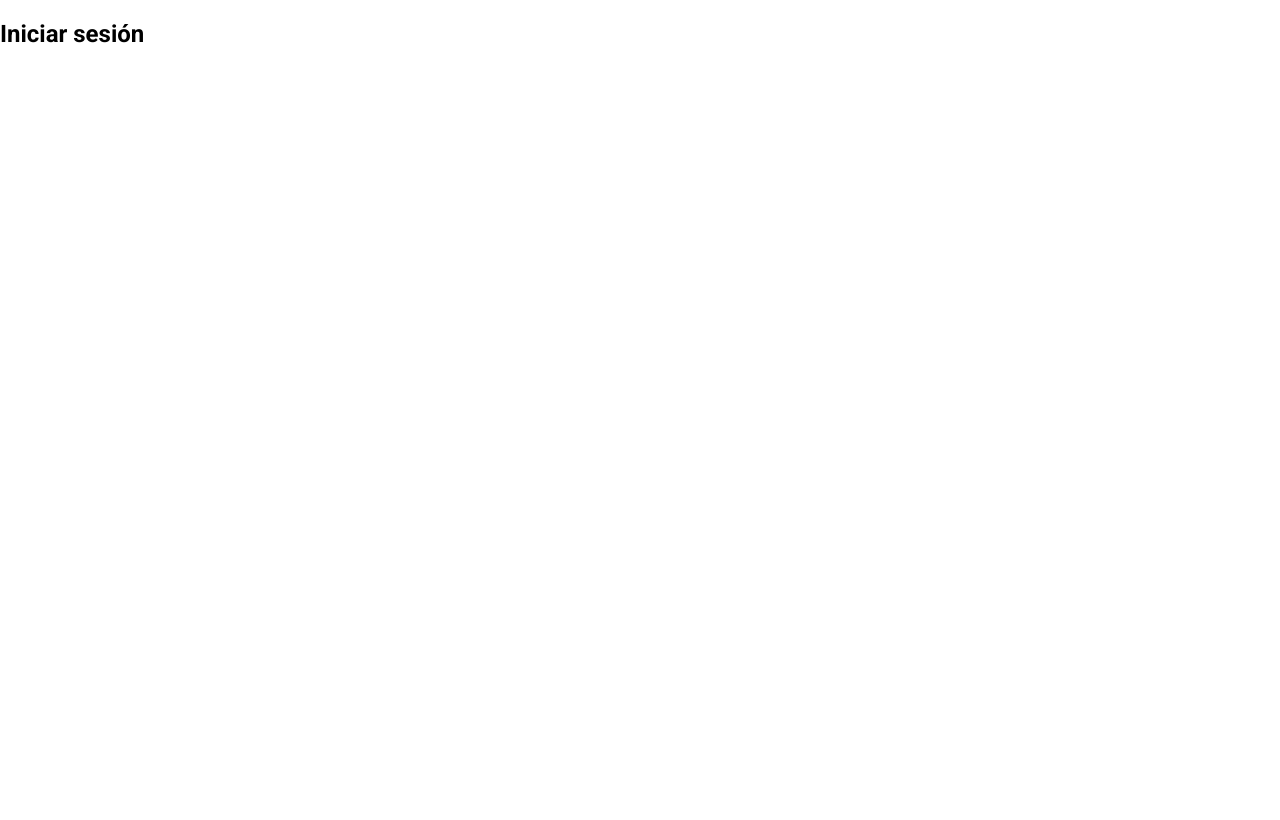
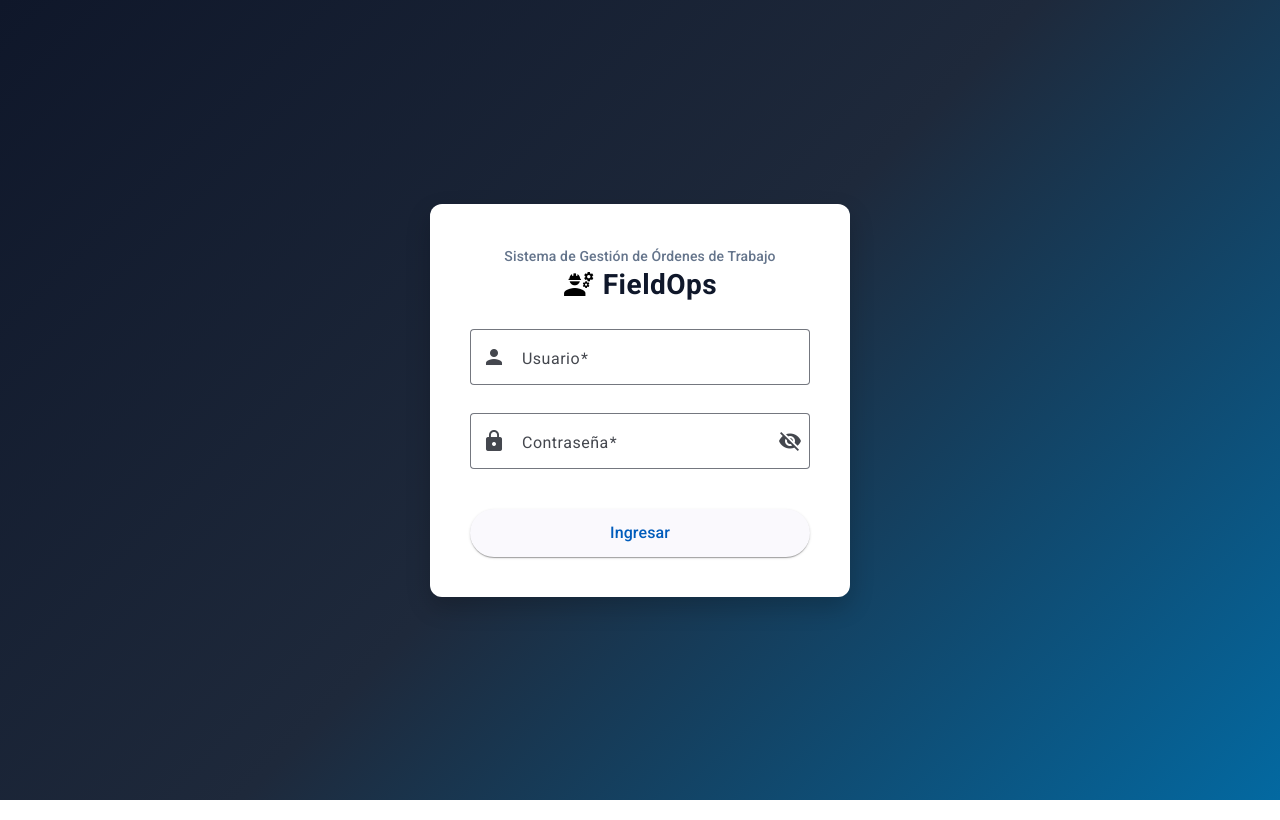
Before and after one commit to Marcos7PY/FieldOps, an Angular app in the folder frontend/web-admin/: page /auth/login in a window 1280 px wide. Built offline with nearby package versions, Linux system fonts and the light colour scheme.

Commit message:
Implementar inicio de sesión

```diff
--- /dev/null
+++ b/frontend/web-admin/src/app/features/auth/login/login.component.html
@@ -0,0 +1,55 @@
+<div class="login-wrapper">
+  <mat-card class="login-card">
+    <mat-card-header class="login-header">
+      <div class="brand">
+        <mat-icon class="brand-icon" color="primary">engineering</mat-icon>
+        <span class="brand-name">FieldOps</span>
+      </div>
+      <mat-card-subtitle class="login-subtitle">Sistema de Gestión de Órdenes de Trabajo</mat-card-subtitle>
+    </mat-card-header>
+
+    <mat-card-content>
+      @if (errorMessage()) {
+        <div class="error-banner" role="alert">
+          <mat-icon>error_outline</mat-icon>
+          <span>{{ errorMessage() }}</span>
+        </div>
+      }
+
+      <form [formGroup]="loginForm" (ngSubmit)="onSubmit()" class="login-form">
+        <mat-form-field appearance="outline" class="full-width">
+          <mat-label>Usuario</mat-label>
+          <input matInput formControlName="username" autocomplete="username" placeholder="supervisor">
+          <mat-icon matPrefix>person</mat-icon>
+          @if (loginForm.controls.username.hasError('required') && loginForm.controls.username.touched) {
+            <mat-error>El usuario es requerido</mat-error>
+          }
+          @if (loginForm.controls.username.hasError('minlength') && loginForm.controls.username.touched) {
+            <mat-error>El usuario debe tener al menos 3 caracteres</mat-error>
+          }
+        </mat-form-field>
+
+        <mat-form-field appearance="outline" class="full-width">
+          <mat-label>Contraseña</mat-label>
+          <input matInput [type]="hidePassword() ? 'password' : 'text'" formControlName="password" autocomplete="current-password">
+          <mat-icon matPrefix>lock</mat-icon>
+          <button mat-icon-button matSuffix type="button" (click)="togglePasswordVisibility()" [attr.aria-label]="'Ocultar contraseña'">
+            <mat-icon>{{ hidePassword() ? 'visibility_off' : 'visibility' }}</mat-icon>
+          </button>
+          @if (loginForm.controls.password.hasError('required') && loginForm.controls.password.touched) {
+            <mat-error>La contraseña es requerida</mat-error>
+          }
+        </mat-form-field>
+
+        <button mat-raised-button color="primary" type="submit" class="submit-button" [disabled]="loading()">
+          @if (loading()) {
+            <mat-spinner diameter="20" class="spinner"></mat-spinner>
+            <span>Iniciando sesión...</span>
+          } @else {
+            <span>Ingresar</span>
+          }
+        </button>
+      </form>
+    </mat-card-content>
+  </mat-card>
+</div>
--- /dev/null
+++ b/frontend/web-admin/src/app/features/auth/login/login.component.scss
@@ -0,0 +1,96 @@
+.login-wrapper {
+  display: flex;
+  justify-content: center;
+  align-items: center;
+  min-height: 100vh;
+  background: linear-gradient(135deg, #0f172a 0%, #1e293b 50%, #0369a1 100%);
+  padding: 16px;
+  box-sizing: border-box;
+}
+
+.login-card {
+  width: 100%;
+  max-width: 420px;
+  padding: 24px;
+  box-shadow: 0 10px 25px rgba(0, 0, 0, 0.2);
+  border-radius: 12px;
+  background-color: #ffffff;
+}
+
+.login-header {
+  display: flex;
+  flex-direction: column;
+  align-items: center;
+  margin-bottom: 24px;
+  text-align: center;
+
+  .brand {
+    display: flex;
+    align-items: center;
+    gap: 8px;
+    margin-bottom: 4px;
+
+    .brand-icon {
+      font-size: 32px;
+      width: 32px;
+      height: 32px;
+    }
+
+    .brand-name {
+      font-size: 1.75rem;
+      font-weight: 700;
+      color: #0f172a;
+      letter-spacing: 0.5px;
+    }
+  }
+
+  .login-subtitle {
+    color: #64748b;
+    font-size: 0.875rem;
+  }
+}
+
+.error-banner {
+  display: flex;
+  align-items: center;
+  gap: 8px;
+  background-color: #fee2e2;
+  color: #b91c1c;
+  padding: 12px;
+  border-radius: 8px;
+  margin-bottom: 16px;
+  font-size: 0.875rem;
+  border: 1px solid #fca5a5;
+
+  mat-icon {
+    font-size: 20px;
+    width: 20px;
+    height: 20px;
+    flex-shrink: 0;
+  }
+}
+
+.login-form {
+  display: flex;
+  flex-direction: column;
+  gap: 8px;
+
+  .full-width {
+    width: 100%;
+  }
+
+  .submit-button {
+    margin-top: 12px;
+    height: 48px;
+    font-size: 1rem;
+    font-weight: 500;
+    display: flex;
+    justify-content: center;
+    align-items: center;
+    gap: 8px;
+
+    .spinner {
+      margin-right: 8px;
+    }
+  }
+}
--- a/frontend/web-admin/src/app/features/auth/login/login.component.ts
+++ b/frontend/web-admin/src/app/features/auth/login/login.component.ts
@@ -1,8 +1,78 @@
-import { Component } from '@angular/core';
+import { Component, inject, signal } from '@angular/core';
+import { CommonModule } from '@angular/common';
+import { FormBuilder, ReactiveFormsModule, Validators } from '@angular/forms';
+import { ActivatedRoute, Router } from '@angular/router';
+import { MatCardModule } from '@angular/material/card';
+import { MatFormFieldModule } from '@angular/material/form-field';
+import { MatInputModule } from '@angular/material/input';
+import { MatButtonModule } from '@angular/material/button';
+import { MatIconModule } from '@angular/material/icon';
+import { MatProgressSpinnerModule } from '@angular/material/progress-spinner';
+import { AuthService } from '../../../core/services';
 
 @Component({
   selector: 'app-login',
   standalone: true,
-  template: `<div class="login-container"><h2>Iniciar sesión</h2></div>`,
+  imports: [
+    CommonModule,
+    ReactiveFormsModule,
+    MatCardModule,
+    MatFormFieldModule,
+    MatInputModule,
+    MatButtonModule,
+    MatIconModule,
+    MatProgressSpinnerModule
+  ],
+  templateUrl: './login.component.html',
+  styleUrl: './login.component.scss'
 })
-export class LoginComponent {}
+export class LoginComponent {
+  private readonly fb = inject(FormBuilder).nonNullable;
+  private readonly authService = inject(AuthService);
+  private readonly router = inject(Router);
+  private readonly route = inject(ActivatedRoute);
+
+  readonly hidePassword = signal(true);
+  readonly loading = signal(false);
+  readonly errorMessage = signal<string | null>(null);
+
+  readonly loginForm = this.fb.group({
+    username: ['', [Validators.required, Validators.minLength(3)]],
+    password: ['', [Validators.required]]
+  });
+
+  togglePasswordVisibility(): void {
+    this.hidePassword.update(hide => !hide);
+  }
+
+  onSubmit(): void {
+    if (this.loginForm.invalid || this.loading()) {
+      this.loginForm.markAllAsTouched();
+      return;
+    }
+
+    this.loading.set(true);
+    this.errorMessage.set(null);
+
+    const { username, password } = this.loginForm.getRawValue();
+
+    this.authService.login({ username, password }).subscribe({
+      next: () => {
+        this.loading.set(false);
+        const returnUrl = this.route.snapshot.queryParams['returnUrl'] || '/dashboard';
+        this.router.navigateByUrl(returnUrl);
+      },
+      error: (err) => {
+        this.loading.set(false);
+        if (err.status === 401) {
+          this.errorMessage.set('Credenciales inválidas. Por favor verifique su usuario y contraseña.');
+        } else if (err.status === 429) {
+          this.errorMessage.set('Demasiadas solicitudes. Espere un momento antes de reintentar.');
+        } else {
+          this.errorMessage.set('Error de conexión con el servidor. Intente nuevamente.');
+        }
+        this.loginForm.controls.password.reset();
+      }
+    });
+  }
+}
```
